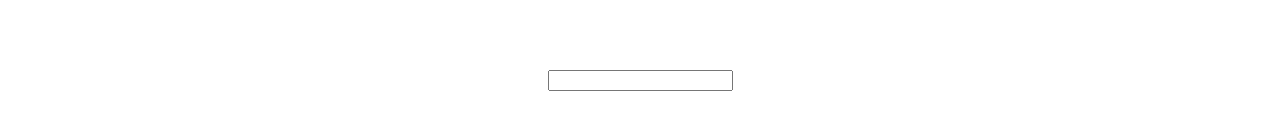
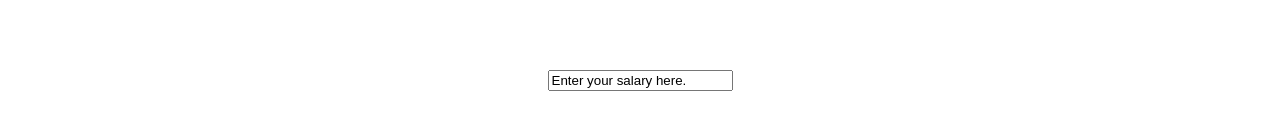
Before and after one commit to hikurangi/day-rate-calculator, a React (Create React App) app: page / in a window 1280 px wide. Shown: the part 200-330 px from the top of the page. Built offline with nearby package versions, Linux system fonts and the light colour scheme.

Commit message:
it clears but it doesn't set the 'salary' value in state

```diff
--- a/src/App.js
+++ b/src/App.js
@@ -20,14 +20,28 @@ class Calculator extends Component {
   constructor() {
     super()
     this.state = {
-      salary: null,
+      salary: "Enter your salary here.",
       kiwisaver: null,
     }
   }
+
+  handleChange(e) {
+    console.log(e.target.value);
+    this.setState({salary: +e.target.value})
+  }
+
+  clearValue(e) {
+    e.target.value = ''
+  }
+
   render() {
     return (
       <div id="calculator">
-        <Salary />
+        <Salary
+          salary={this.state.salary}
+          clearValue={this.clearValue}
+          handleChange={this.handleChange}
+        />
         <Kiwisaver />
       </div>
     )
@@ -36,7 +50,11 @@ class Calculator extends Component {
 
 const Salary = props => {
   return (
-    <input type="text"></input>
+    <input
+      type="text"
+      defaultValue={props.salary}
+      onFocus={props.clearValue}
+      onChange={props.handleChange}/>
   )
 }
 
```
